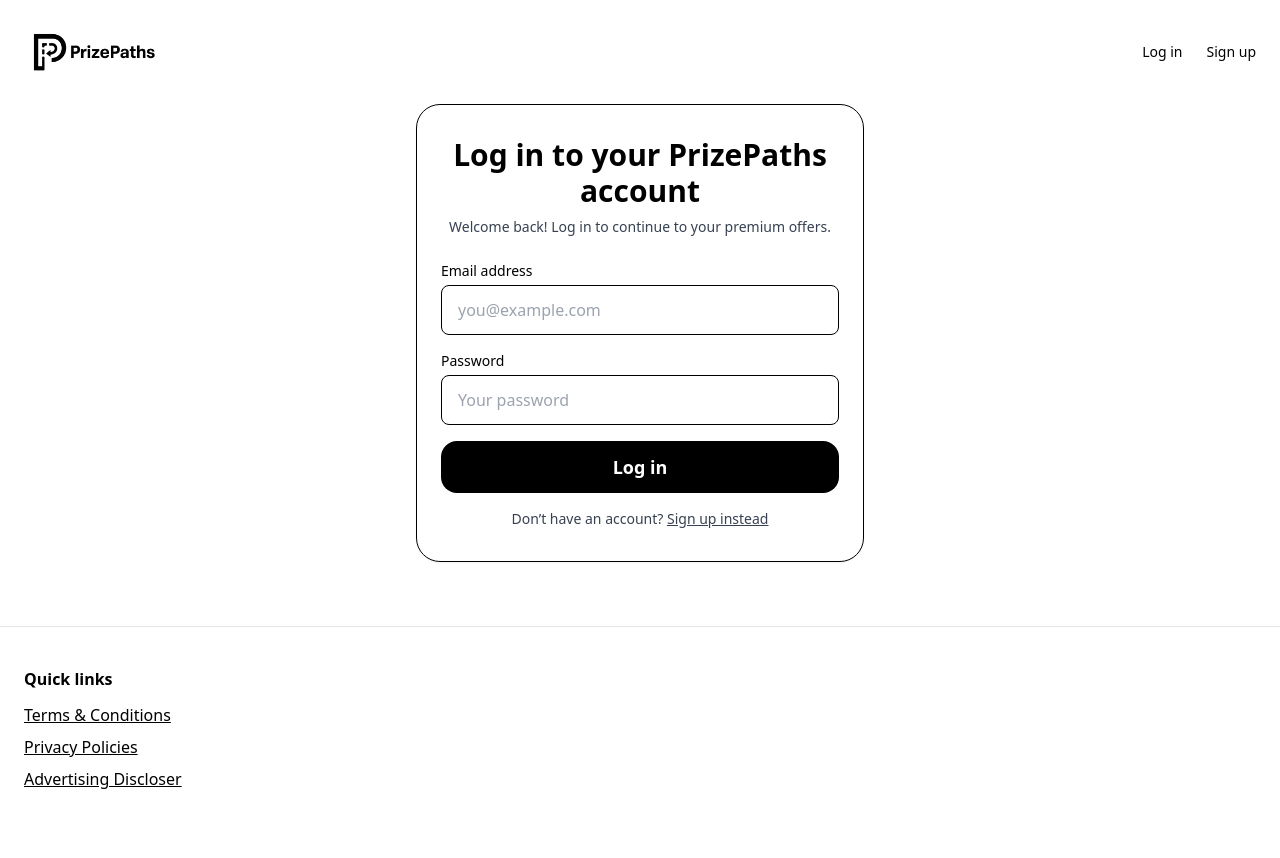
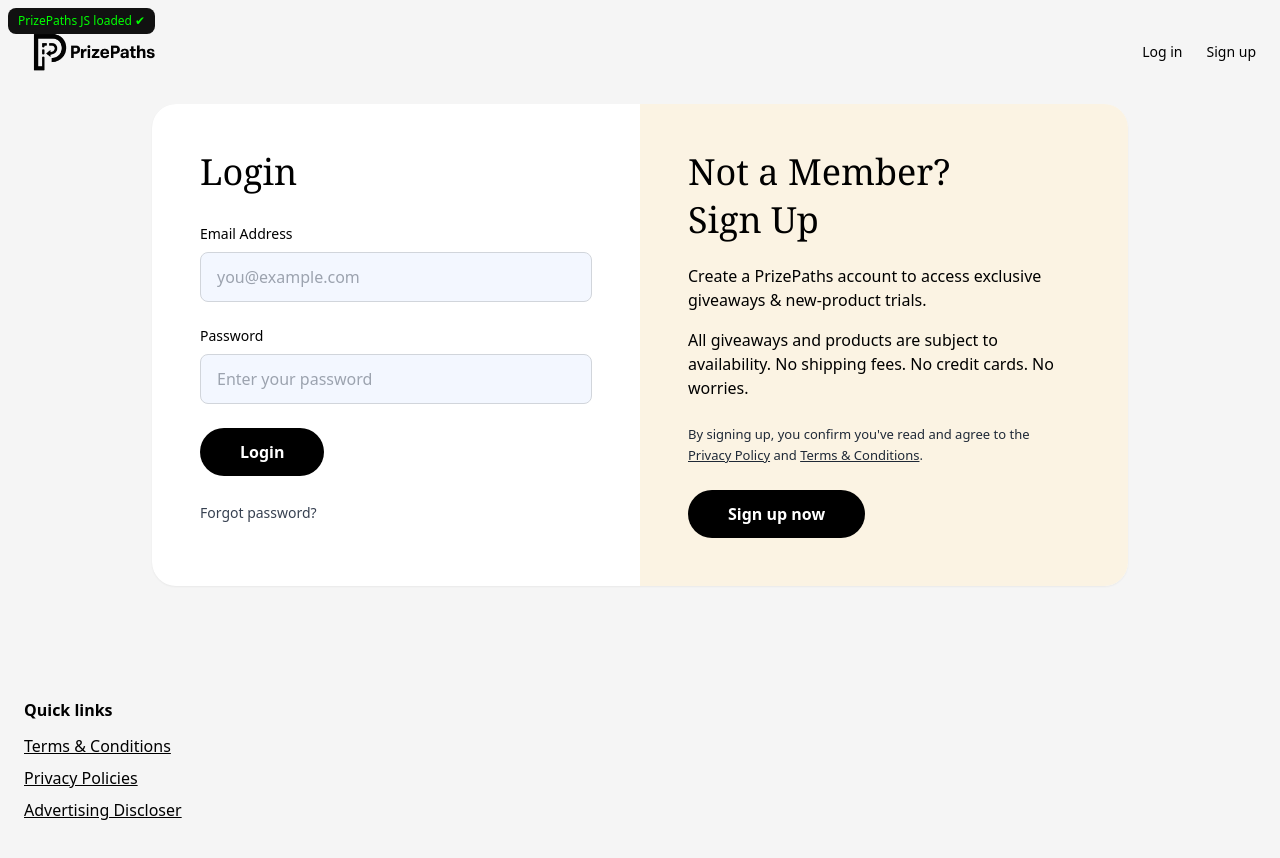
Before and after one commit to prizepaths/prizepaths, a plain HTML site: page login.html in a window 1280 px wide. Before the commit the page ends 831 px from the top, so only its background shows below. Drawn offline with nearby package versions, Linux system fonts and the light colour scheme.

Commit message:
Restore two-panel login layout

```diff
--- a/login.html
+++ b/login.html
@@ -3,24 +3,22 @@
 <head>
   <meta charset="utf-8" />
   <meta name="viewport" content="width=device-width, initial-scale=1" />
-  <title>PrizePaths — Log in</title>
+  <title>PrizePaths — Login</title>
   <script src="https://cdn.tailwindcss.com?v=13"></script>
   <style>
     html { scroll-behavior:smooth; }
     body {
       color:#000;
-      background:#fff;
+      background:#f5f5f5;
       font-family: ui-sans-serif, system-ui, -apple-system, Segoe UI, Roboto, Inter,
                    Helvetica, Arial, "Apple Color Emoji","Segoe UI Emoji";
     }
-    /* hide debug banners */
-    #pp-debug, #pp-boot { display:none!important; }
   </style>
 </head>
-<body class="min-h-screen flex flex-col">
+<body>
 
-  <!-- HEADER (same as index) -->
-  <header class="max-w-7xl mx-auto px-6 py-6 flex items-center justify-between w-full">
+  <!-- HEADER -->
+  <header class="max-w-7xl mx-auto px-6 py-6 flex items-center justify-between">
     <a href="index.html" class="flex items-center gap-3">
       <img src="assets/img/prizepaths-logo.png?v=13"
            alt="PrizePaths"
@@ -32,68 +30,113 @@
     </nav>
   </header>
 
-  <!-- MAIN LOGIN CARD -->
-  <main class="flex-1 flex items-center justify-center px-4 pb-16">
-    <div class="w-full max-w-md border border-black rounded-3xl px-6 py-8 shadow-sm">
-      <h1 class="text-2xl sm:text-3xl font-semibold mb-2 text-center">
-        Log in to your PrizePaths account
-      </h1>
-      <p class="text-sm text-gray-700 mb-6 text-center">
-        Welcome back! Log in to continue to your premium offers.
-      </p>
+  <!-- LOGIN / SIGNUP SPLIT CARD -->
+  <main class="max-w-5xl mx-auto px-4 sm:px-6 pb-16">
+    <section class="bg-white md:bg-transparent rounded-3xl shadow-sm overflow-hidden">
+      <div class="grid md:grid-cols-2 bg-white rounded-3xl">
 
-      <form id="loginForm" class="space-y-4">
+        <!-- LEFT: LOGIN -->
+        <div class="px-8 sm:px-12 py-10 md:py-12">
+          <h1 class="font-serif text-3xl sm:text-4xl mb-8">Login</h1>
+
+          <form id="loginForm" class="space-y-6" autocomplete="on">
             <div>
-          <label class="block text-sm font-medium mb-1" for="loginEmail">Email address</label>
+              <label for="loginEmail" class="block text-sm font-medium mb-2">
+                Email Address
+              </label>
               <input
                 id="loginEmail"
                 name="email"
                 type="email"
                 required
-            class="w-full border border-black px-4 py-3 rounded-lg focus:outline-none focus:ring-2 focus:ring-black bg-white"
                 placeholder="you@example.com"
+                class="w-full border border-gray-300 px-4 py-3 rounded-lg bg-[#f3f7ff]
+                       focus:outline-none focus:ring-2 focus:ring-black focus:border-black"
               />
             </div>
 
             <div>
-          <label class="block text-sm font-medium mb-1" for="loginPassword">Password</label>
+              <label for="loginPassword" class="block text-sm font-medium mb-2">
+                Password
+              </label>
               <input
                 id="loginPassword"
                 name="password"
                 type="password"
                 required
-            minlength="6"
-            class="w-full border border-black px-4 py-3 rounded-lg focus:outline-none focus:ring-2 focus:ring-black bg-white"
-            placeholder="Your password"
+                placeholder="Enter your password"
+                class="w-full border border-gray-300 px-4 py-3 rounded-lg bg-[#f3f7ff]
+                       focus:outline-none focus:ring-2 focus:ring-black focus:border-black"
               />
             </div>
 
             <button
               type="submit"
-          class="w-full bg-black text-white font-semibold px-6 py-3 rounded-2xl text-base sm:text-lg hover:bg-gray-800"
-        >
-          Log in
+              class="inline-flex items-center justify-center px-10 py-3 rounded-full
+                     bg-black text-white font-semibold text-base hover:bg-gray-800">
+              Login
             </button>
 
-        <p class="text-xs sm:text-sm text-center text-gray-700 mt-2">
-          Don’t have an account?
-          <a href="index.html#signup" class="underline">Sign up instead</a>
-        </p>
+            <div>
+              <a href="#" class="text-sm text-gray-700 hover:underline">
+                Forgot password?
+              </a>
+            </div>
           </form>
         </div>
+
+        <!-- RIGHT: SIGN UP PANEL -->
+        <div class="px-8 sm:px-12 py-10 md:py-12 bg-[#fbf3e3]">
+          <div class="max-w-sm">
+            <h2 class="font-serif text-2xl sm:text-3xl md:text-4xl mb-2">
+              Not a Member?
+            </h2>
+            <h3 class="font-serif text-2xl sm:text-3xl md:text-4xl mb-6">
+              Sign Up
+            </h3>
+
+            <p class="text-sm sm:text-base mb-4">
+              Create a PrizePaths account to access exclusive giveaways &amp; new-product trials.
+            </p>
+            <p class="text-sm sm:text-base mb-6">
+              All giveaways and products are subject to availability. No shipping fees.
+              No credit cards. No worries.
+            </p>
+
+            <p class="text-xs sm:text-[13px] text-gray-800 mb-6 leading-relaxed">
+              By signing up, you confirm you've read and agree to the
+              <a href="privacy.html" class="underline">Privacy Policy</a> and
+              <a href="terms.html" class="underline">Terms &amp; Conditions</a>.
+            </p>
+
+            <a
+              href="index.html#signup"
+              class="inline-flex items-center justify-center px-10 py-3 rounded-full
+                     bg-black text-white font-semibold text-base hover:bg-gray-800"
+            >
+              Sign up now
+            </a>
+          </div>
+        </div>
+      </div>
+    </section>
   </main>
 
   <!-- FOOTER -->
-  <footer class="max-w-7xl mx-auto px-6 py-10 text-black w-full border-t border-gray-200">
+  <footer class="max-w-7xl mx-auto px-6 py-12 text-black">
+    <div class="grid md:grid-cols-3 gap-8">
+      <div>
         <h4 class="font-semibold mb-3">Quick links</h4>
         <ul class="space-y-2 text-sm sm:text-base">
           <li><a class="underline" href="terms.html">Terms &amp; Conditions</a></li>
           <li><a class="underline" href="privacy.html">Privacy Policies</a></li>
           <li><a class="underline" href="advertising.html">Advertising Discloser</a></li>
         </ul>
+      </div>
+    </div>
   </footer>
 
-  <!-- Firebase + app JS -->
+  <!-- Firebase -->
   <script src="https://www.gstatic.com/firebasejs/10.13.0/firebase-app-compat.js"></script>
   <script src="https://www.gstatic.com/firebasejs/10.13.0/firebase-auth-compat.js"></script>
   <script src="https://www.gstatic.com/firebasejs/10.13.0/firebase-firestore-compat.js"></script>
```
Lines whose indentation alone changed are shown as unchanged.
